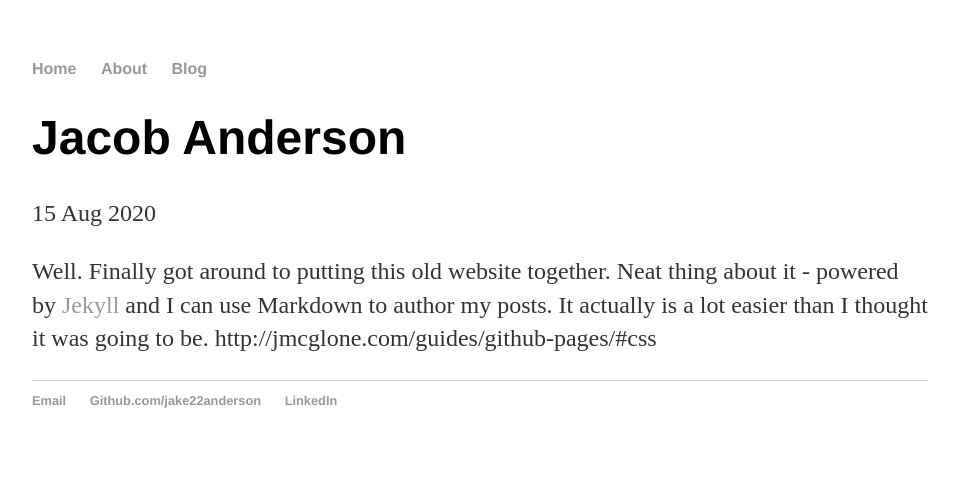
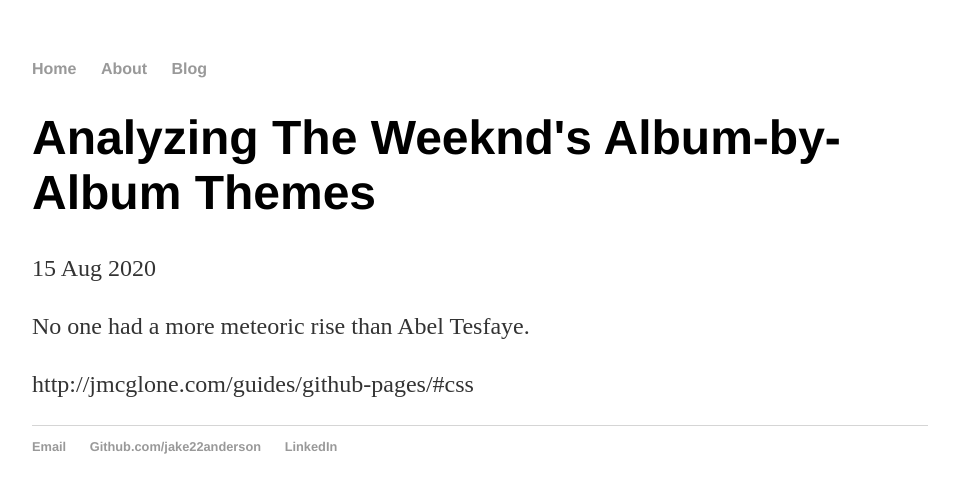
Before and after one commit to mtnartker/mtnartker.github.io, a Jekyll site: the page built from _posts/2020-08-15-first-post.md, in a window 1280 px wide. Shown: the top 493 px of the page, without its empty margins (160-1119 px from the left). Built offline with Jekyll 4.4.1, drawn with Linux system fonts in a browser that asks for light colours.

Commit message:
Update 2020-08-15-first-post.md

```diff
--- a/_posts/2020-08-15-first-post.md
+++ b/_posts/2020-08-15-first-post.md
@@ -1,7 +1,9 @@
 ---
 layout: post
-title: "Jacob Anderson"
+title: "Analyzing The Weeknd's Album-by-Album Themes"
 date: 2020-08-15
 ---
 
-Well. Finally got around to putting this old website together. Neat thing about it - powered by [Jekyll](http://jekyllrb.com) and I can use Markdown to author my posts. It actually is a lot easier than I thought it was going to be. http://jmcglone.com/guides/github-pages/#css
+No one had a more meteoric rise than Abel Tesfaye.
+
+http://jmcglone.com/guides/github-pages/#css
```
